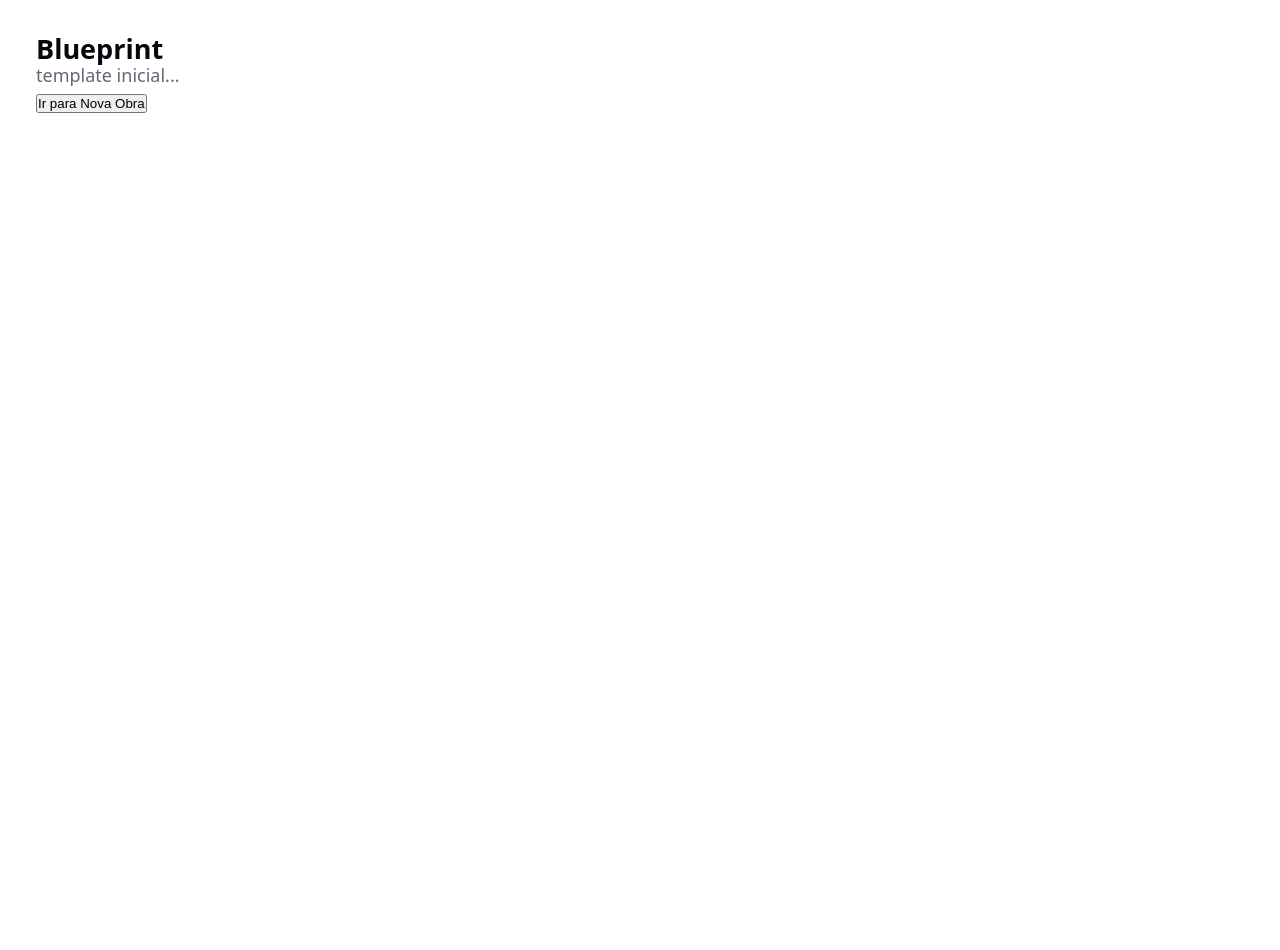
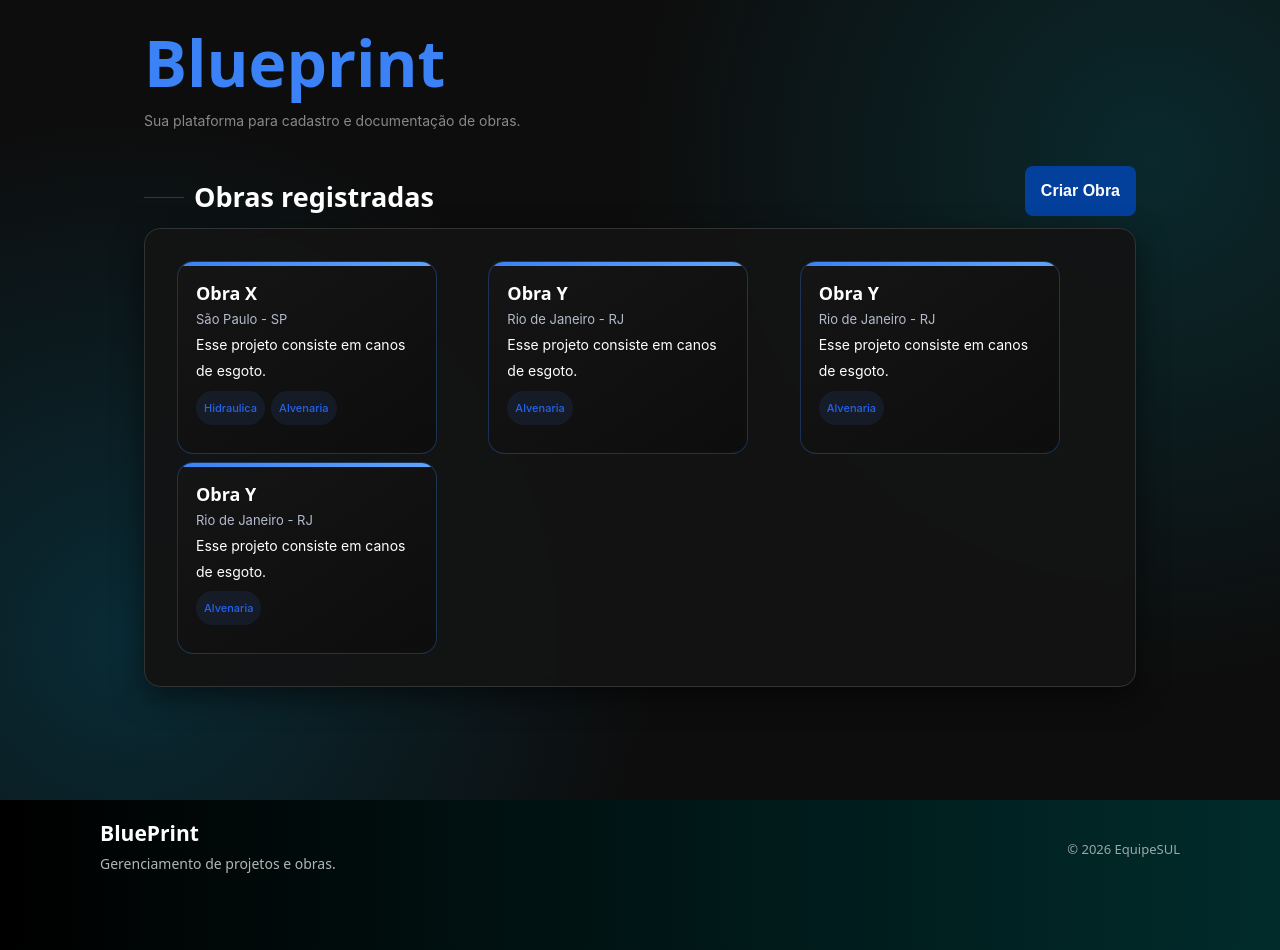
Before and after one commit to Equipe-SUL/blueprint-frontend, a React (Vite) app: page / in a window 1280 px wide. Before the commit the page ends 800 px from the top, so only its background shows below. Built offline with nearby package versions, Linux system fonts and the light colour scheme; no server answers.

Commit message:
feat(t04):Tela de obras

```diff
--- /dev/null
+++ b/src/components/Footer.tsx
@@ -0,0 +1,22 @@
+import React from "react";
+import "../styles/Footer.css";
+
+const Footer: React.FC = () => {
+  return (
+    <footer className="footer">
+      <div className="footer-content">
+
+        <div className="footer-left">
+          <h3>BluePrint</h3>
+          <p>Gerenciamento de projetos e obras.</p>
+        </div>
+
+        <div className="footer-right">
+          <p>© {new Date().getFullYear()} EquipeSUL</p>
+        </div>
+      </div>
+    </footer>
+  );
+};
+
+export default Footer;
--- /dev/null
+++ b/src/components/ListaObras.tsx
@@ -0,0 +1,104 @@
+import React, { useEffect, useState } from "react";
+import { getProjetos } from "../services/apiService";
+import type { Projeto } from "../services/apiService";
+import "../styles/ListaObras.css";
+
+
+const ProjectList: React.FC = () => {
+  const [projetos, setProjetos] = useState<Projeto[]>([]);
+  const [loading, setLoading] = useState(true);
+  const [error, setError] = useState<string | null>(null);
+
+const formatTipo = (tipo: string) => {
+  return tipo
+    .replaceAll("_", " ")
+    .replace(/\b\w/g, (l) => l.toUpperCase());
+};
+
+useEffect(() => {
+  setProjetos([
+    {
+      id: 1,
+      nome_obra: "Obra X",
+      cidade_obra: "São Paulo",
+      estado_obra: "SP",
+      desc_obra: "Esse projeto consiste em canos de esgoto.",
+      tipo_projeto: ["hidraulica", "alvenaria"],
+    },
+        {
+      id: 2,
+      nome_obra: "Obra Y",
+      cidade_obra: "Rio de Janeiro",
+      estado_obra: "RJ",
+      desc_obra: "Esse projeto consiste em canos de esgoto.",
+      tipo_projeto: ["alvenaria"],
+    },
+            {
+      id: 2,
+      nome_obra: "Obra Y",
+      cidade_obra: "Rio de Janeiro",
+      estado_obra: "RJ",
+      desc_obra: "Esse projeto consiste em canos de esgoto.",
+      tipo_projeto: ["alvenaria"],
+    },
+            {
+      id: 2,
+      nome_obra: "Obra Y",
+      cidade_obra: "Rio de Janeiro",
+      estado_obra: "RJ",
+      desc_obra: "Esse projeto consiste em canos de esgoto.",
+      tipo_projeto: ["alvenaria"],
+    },
+  ]);
+  setLoading(false);
+}, []);
+
+  if (loading) {
+    return <div className="placeholder">Carregando projetos...</div>;
+  }
+
+  if (error) {
+    return <div className="placeholder">Nenhum projeto carregado</div>;
+  }
+
+  return (
+    <div className="project-container">
+      {projetos.length === 0 ? (
+        <div className="placeholder">
+          <p>Nenhum projeto cadastrado ainda.</p>
+        </div>
+      ) : (
+        <div className="project-scroll">
+          {projetos.map((proj) => (
+            <div
+              key={proj.id}
+              className="project-card"
+              onClick={() => console.log("Clicou:", proj.id)}
+            >
+              <h3>{proj.nome_obra}</h3>
+
+              <p className="location">
+                {proj.cidade_obra} - {proj.estado_obra}
+              </p>
+
+              <p className="descricao">
+                {proj.desc_obra}
+              </p>
+
+            <div className="tipo-container">
+            {proj.tipo_projeto.map((tipo, i) => (
+                <span key={i} className="tipo-badge">
+                {formatTipo(tipo)}
+                </span>
+            ))}
+            </div>
+
+            </div>
+          ))}
+        </div>
+      )}
+    </div>
+  );
+};
+
+export default ProjectList;
--- a/src/pages/Home.tsx
+++ b/src/pages/Home.tsx
@@ -1,15 +1,32 @@
 import { Link } from 'react-router-dom';
+import ProjectList from "../components/ListaObras";
+import Footer from "../components/Footer";
+import '../styles/Home.css';
+import '../styles/globals.css';
+
 
 export default function Home() {
   return (
-    <div className="page-content">
-      <h2>Blueprint</h2>
-      <p>template inicial...</p>
-
-      {/* O Link funciona como um <a>, mas não recarrega a página */}
+    <>
+    <div className='home-page'>
+      <div className='header-section'>
+        <h1>Blueprint</h1>
+        <p>Sua plataforma para cadastro e documentação de obras.</p>
+      </div>
       <Link to="/nova-obra">
-        <button className="btn-navegacao">Ir para Nova Obra</button>
       </Link>
+      <div className="list-title">
+        <div className="title-left">
+          <span className="blue-divider"></span>
+          <h2>Obras registradas</h2>
+        </div>
+        <Link to="/nova-obra">
+          <button className="submit-btn">Criar Obra</button>
+        </Link>
+      </div>
+      <ProjectList />
     </div>
+    <Footer />
+    </>
   )
 }
--- a/src/pages/NovaObra.tsx
+++ b/src/pages/NovaObra.tsx
@@ -2,6 +2,7 @@ import { useState } from 'react';
 import { useNavigate } from 'react-router-dom';
 import { createProjeto, uploadArquivoDXF, type TipoProjeto } from '../services/apiService'
 import '../styles/NovaObra.css';
+import Footer from '../components/Footer';
 
 export function NovaObra() {
   const [step, setStep] = useState(1);
@@ -96,6 +97,7 @@ export function NovaObra() {
   };
 
   return (
+    <>
     <div className="nova-obra-page">
       <div className="container-form">
         <header className="header-section">
@@ -269,5 +271,7 @@ export function NovaObra() {
         </main>
       </div>
     </div>
+    <Footer />
+    </>
   );
 }
--- /dev/null
+++ b/src/styles/Footer.css
@@ -0,0 +1,47 @@
+.footer {
+  width: 100%;
+  background: linear-gradient(to right, #000000, #012b2b);
+  color: white;
+  padding: 20px 100px;
+  height: 150px;
+  margin-top: 0;
+}
+
+.footer-content {
+  display: flex;
+  justify-content: space-between;
+  align-items: center;
+  flex-wrap: wrap;
+}
+
+.footer-left h3 {
+  margin: 0;
+  color: #ffff;
+}
+
+.footer-left p {
+  margin: 5px 0 0;
+  font-size: 14px;
+  opacity: 0.7;
+}
+
+.footer-center {
+  display: flex;
+  gap: 20px;
+}
+
+.footer-center a {
+  color: white;
+  text-decoration: none;
+  font-size: 14px;
+  transition: 0.3s;
+}
+
+.footer-center a:hover {
+  color: #00bfff;
+}
+
+.footer-right {
+  font-size: 13px;
+  opacity: 0.6;
+}
--- /dev/null
+++ b/src/styles/Home.css
@@ -0,0 +1,78 @@
+.home-page {
+    background-color: #0d0d0d;
+    background-image:
+        radial-gradient(circle at 10% 80%, rgba(2, 98, 128, 0.35) 0%, rgba(13, 13, 13, 0) 40%),
+        radial-gradient(circle at 90% 20%, rgba(0, 124, 140, 0.25) 0%, rgba(13, 13, 13, 0) 40%);
+    background-attachment: fixed;
+    background-size: cover;
+    color: #ffffff;
+    font-family: 'Inter', sans-serif;
+    min-height: 100vh;
+    width: 100%;
+    padding: 50px 20px;
+}
+
+.header-section {
+    margin-left: 10%;
+    margin-right: 10%;
+    text-align: left;
+}
+
+.header-section h1 {
+    font-size: 64px;
+    font-weight: 700;
+    margin-bottom: 32px;
+    color: #3b82f6;
+}
+
+.header-section p {
+    font-size: 14px;
+    color: #888888;
+    margin-bottom: 32px;
+}
+
+.list-title {
+    display: flex;
+    align-items: center;
+    justify-content: space-between;
+    margin-left: 10%;
+    margin-right: 10%;
+    margin-bottom: 0;
+}
+
+.title-left {
+    display: flex;
+    align-items: center;
+    gap: 10px;
+}
+
+.title-left h2 {
+    color: #ffffff;
+    margin-bottom: 0;
+}
+
+.blue-divider {
+    width: 4px;
+    height: 24px;
+    background-color: #007bff;
+}
+
+.submit-btn {
+    background: #03409c;
+    max-width: 200px;
+    max-height: 64px;
+    color: white;
+    border: none;
+    padding: 16px;
+    border-radius: 8px;
+    font-weight: 600;
+    font-size: 16px;
+    cursor: pointer;
+    transition: 0.3s;
+    margin-bottom: 12px;
+}
+
+.submit-btn:hover {
+    background: #00a5e6;
+    transform: translateY(-2px);
+}
--- /dev/null
+++ b/src/styles/ListaObras.css
@@ -0,0 +1,169 @@
+.project-container {
+    background-color: rgba(20, 20, 20, 0.95);
+    border: 1px solid #333333;
+    border-radius: 16px;
+    padding: 32px;
+    box-shadow: 0 10px 30px rgba(0, 0, 0, 0.5);
+    -webkit-backdrop-filter: blur(5px);
+    backdrop-filter: blur(5px);
+    margin-left: 10%;
+    margin-right: 10%;
+    height: 550px;
+    min-width: 720px;
+    justify-content: centers;
+    height: auto;
+    display: flex;
+    max-height: 500px; /* controla altura visível */
+    overflow-y: auto;
+    flex-direction: column;
+}
+
+.project-scroll {
+  display: grid;
+  grid-template-columns: repeat(auto-fill, minmax(260px, 1fr));
+  gap: 8px;
+  justify-content: start;
+}
+
+/* Scroll vertical */
+.project-container::-webkit-scrollbar {
+  width: 8px;
+}
+
+.project-container::-webkit-scrollbar-track {
+  background: transparent;
+}
+
+.project-container::-webkit-scrollbar-thumb {
+  background: #4b5563;
+  border-radius: 16px;
+  transition: background 0.2s ease;
+}
+
+.project-container::-webkit-scrollbar-thumb:hover {
+  background: #3b82f6;
+}
+
+/*
+.project-card {
+  width: 260px;
+  background-color: rgba(52, 52, 52, 0.95);
+  border-radius: 12px;
+  padding: 16px;
+  cursor: pointer;
+  transition: all 0.2s ease;
+  margin-right: 0;
+  border: 1px solid #838383;
+}
+
+.project-card:hover {
+  transform: translateY(-4px);
+  border-color: #3b82f6;
+  box-shadow: 0 4px 12px rgba(0, 0, 0, 0.12);
+}
+*/
+.project-card {
+  width: 260px;
+  min-height: 180px;
+
+  background: linear-gradient(145deg, #151515, #0d0d0d);
+  border-radius: 16px;
+  padding: 18px;
+
+  border: 1px solid rgba(59, 130, 246, 0.3);
+
+  cursor: pointer;
+  transition: all 0.25s ease;
+
+  display: flex;
+  flex-direction: column;
+  justify-content: space-between;
+
+  position: relative;
+  overflow: hidden;
+}
+
+/* linha decorativa azul */
+.project-card::before {
+  content: "";
+  position: absolute;
+  top: 0;
+  left: 0;
+
+  width: 100%;
+  height: 4px;
+
+  background: linear-gradient(90deg, #3b82f6, #60a5fa);
+}
+
+/* hover */
+.project-card:hover {
+  transform: translateY(-6px) scale(1.01);
+  box-shadow: 0 10px 25px rgba(0, 0, 0, 0.15);
+  border-color: rgba(255, 255, 255, 0.3);
+}
+
+
+.project-card h3 {
+  font-size: 18px;
+  font-weight: bold;
+  color: #ffffff;
+}
+
+.location {
+  font-size: 13px;
+  color: #b3bbcd;
+}
+.project-card hr {
+  border: none;
+  border-top: 1px solid #e5e7eb;
+  margin: 10px 0;
+}
+
+.tipo-container {
+  display: flex;
+  flex-wrap: wrap; /* 👈 permite quebrar linha */
+  gap: 6px;
+  margin-bottom: 10px;
+}
+
+.tipo-badge {
+  font-size: 11px;
+  padding: 4px 8px;
+  border-radius: 999px;
+
+  background: rgba(59, 130, 246, 0.1);
+  color: #2563eb;
+
+  font-weight: 500;
+  white-space: nowrap;
+}
+
+/* descrição */
+.descricao {
+  font-size: 14px;
+  color: #ffffff;
+  margin-bottom: 6px;
+  display: -webkit-box;
+  -webkit-line-clamp: 3; /* limita linhas */
+  -webkit-box-orient: vertical;
+  overflow: hidden;
+}
+
+.project-card:active {
+  transform: scale(0.98);
+}
+
+.placeholder {
+  width: 100%;
+  height: 120px;
+  background-color: #e5e7eb;
+  border-radius: 12px;
+
+  display: flex;
+  align-items: center;
+  justify-content: center;
+
+  color: #6b7280;
+  font-size: 16px;
+}
```
